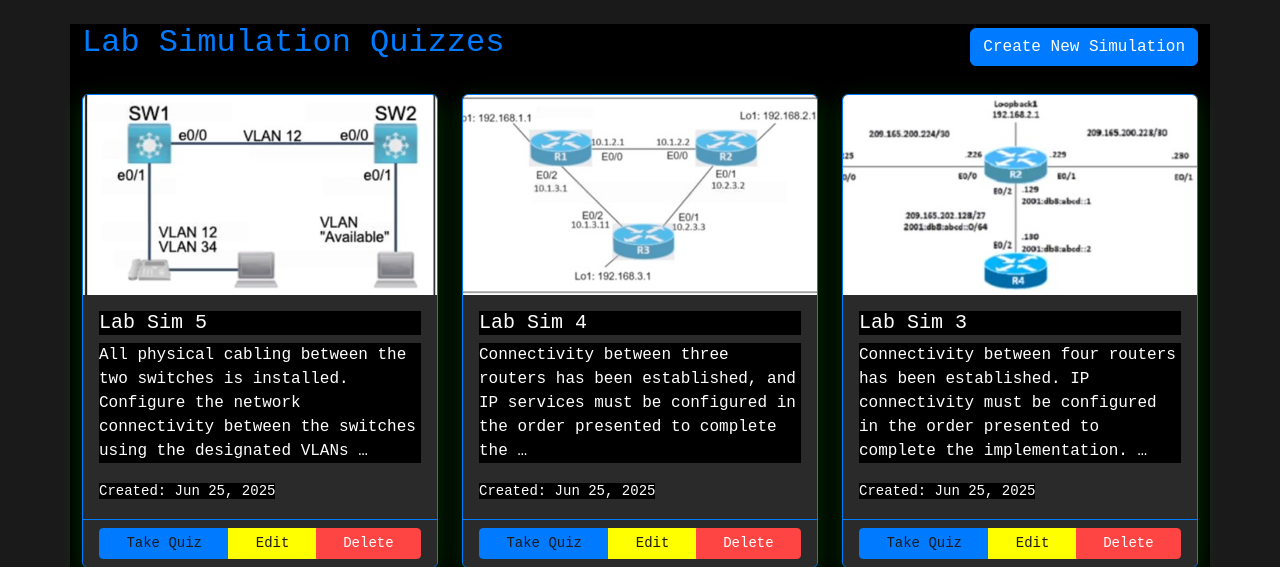
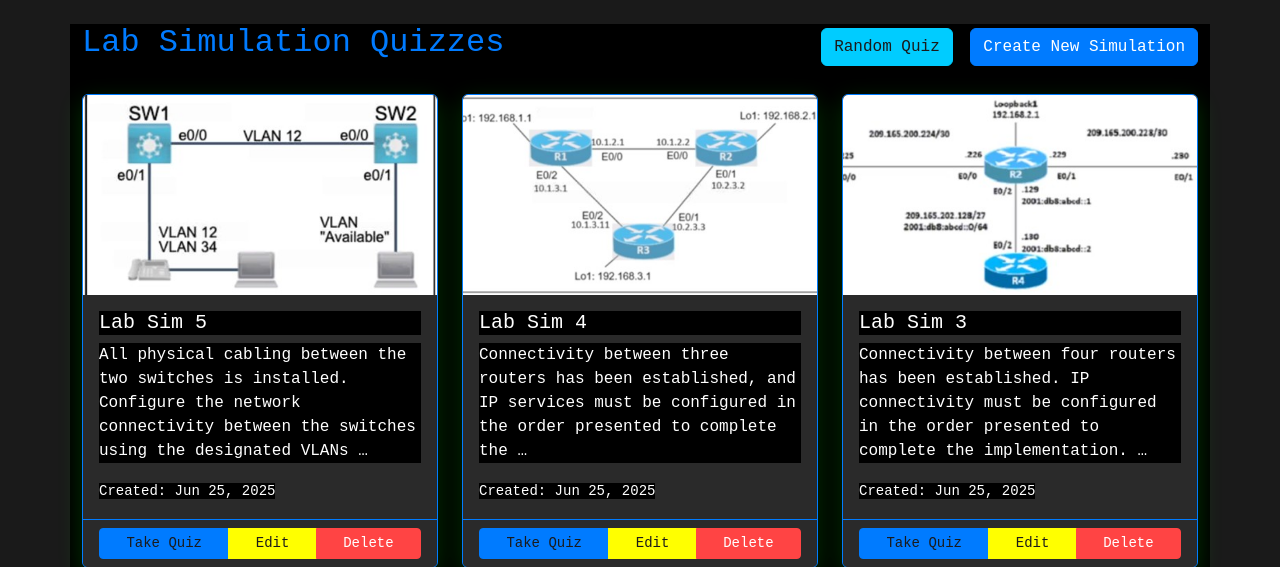
Before and after one commit to vintran93/lab_quiz_project, a Django app: page / in a window 1280 px wide. Shown: the part 58-625 px from the top of the page. Run offline with Django 5.2, Linux system fonts and the light colour scheme; data comes from the database, SQL or seed files in the repository; both versions use the stored data as it was after the commit; some libraries are stand-ins or nearby versions.

Commit message:
added random button

```diff
--- a/lab_simulations/templates/lab_simulations/simulation_list.html
+++ b/lab_simulations/templates/lab_simulations/simulation_list.html
@@ -8,7 +8,12 @@
     <div class="col-md-12">
         <div class="d-flex justify-content-between align-items-center mb-4">
             <h2>Lab Simulation Quizzes</h2>
-            <a href="{% url 'simulation_create' %}" class="btn btn-primary">Create New Simulation</a>
+            <div>
+                {% if simulations %}
+                    <button id="randomQuizBtn" class="btn btn-info me-2">Random Quiz</button>
+                {% endif %}
+                <a href="{% url 'simulation_create' %}" class="btn btn-primary">Create New Simulation</a>
+            </div>
         </div>
 
         {% if simulations %}
@@ -62,4 +67,48 @@
         {% endif %}
     </div>
 </div>
+
+<script>
+document.addEventListener('DOMContentLoaded', function() {
+    const randomQuizBtn = document.getElementById('randomQuizBtn');
+    if (randomQuizBtn) {
+        randomQuizBtn.addEventListener('click', function() {
+            console.log('Random quiz button clicked'); // Debug log
+
+            // Try multiple selectors to find the simulation links
+            let simulationLinks = document.querySelectorAll('a[href*="simulation_detail"]');
+
+            // If that doesn't work, try selecting by the button text
+            if (simulationLinks.length === 0) {
+                simulationLinks = document.querySelectorAll('a.btn-success');
+            }
+
+            // If still no links, try a more general approach
+            if (simulationLinks.length === 0) {
+                simulationLinks = Array.from(document.querySelectorAll('a')).filter(link =>
+                    link.textContent.trim() === 'Take Quiz'
+                );
+            }
+
+            console.log('Found', simulationLinks.length, 'simulation links'); // Debug log
+
+            if (simulationLinks.length > 0) {
+                // Choose a random simulation
+                const randomIndex = Math.floor(Math.random() * simulationLinks.length);
+                const randomLink = simulationLinks[randomIndex];
+
+                console.log('Navigating to:', randomLink.href); // Debug log
+
+                // Navigate to the random simulation
+                window.location.href = randomLink.href;
+            } else {
+                console.log('No simulation links found'); // Debug log
+                alert('No simulations available for random selection');
+            }
+        });
+    } else {
+        console.log('Random quiz button not found'); // Debug log
+    }
+});
+</script>
 {% endblock %}
```
Also changed, not shown: db.sqlite3, media/uploads/labsim3.jpg (added), media/uploads/labsim4.jpg (added), media/uploads/labsim5.jpg (added).
